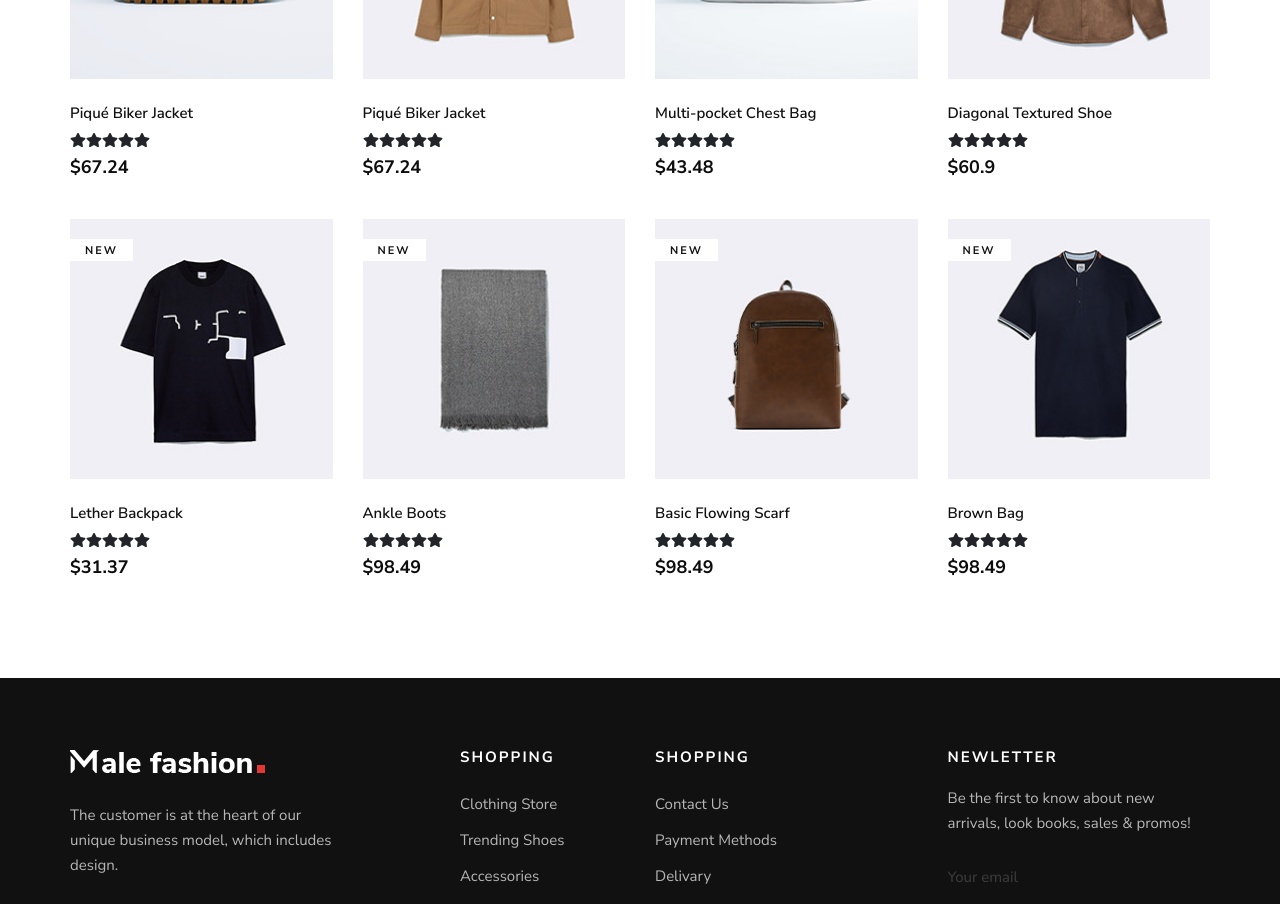
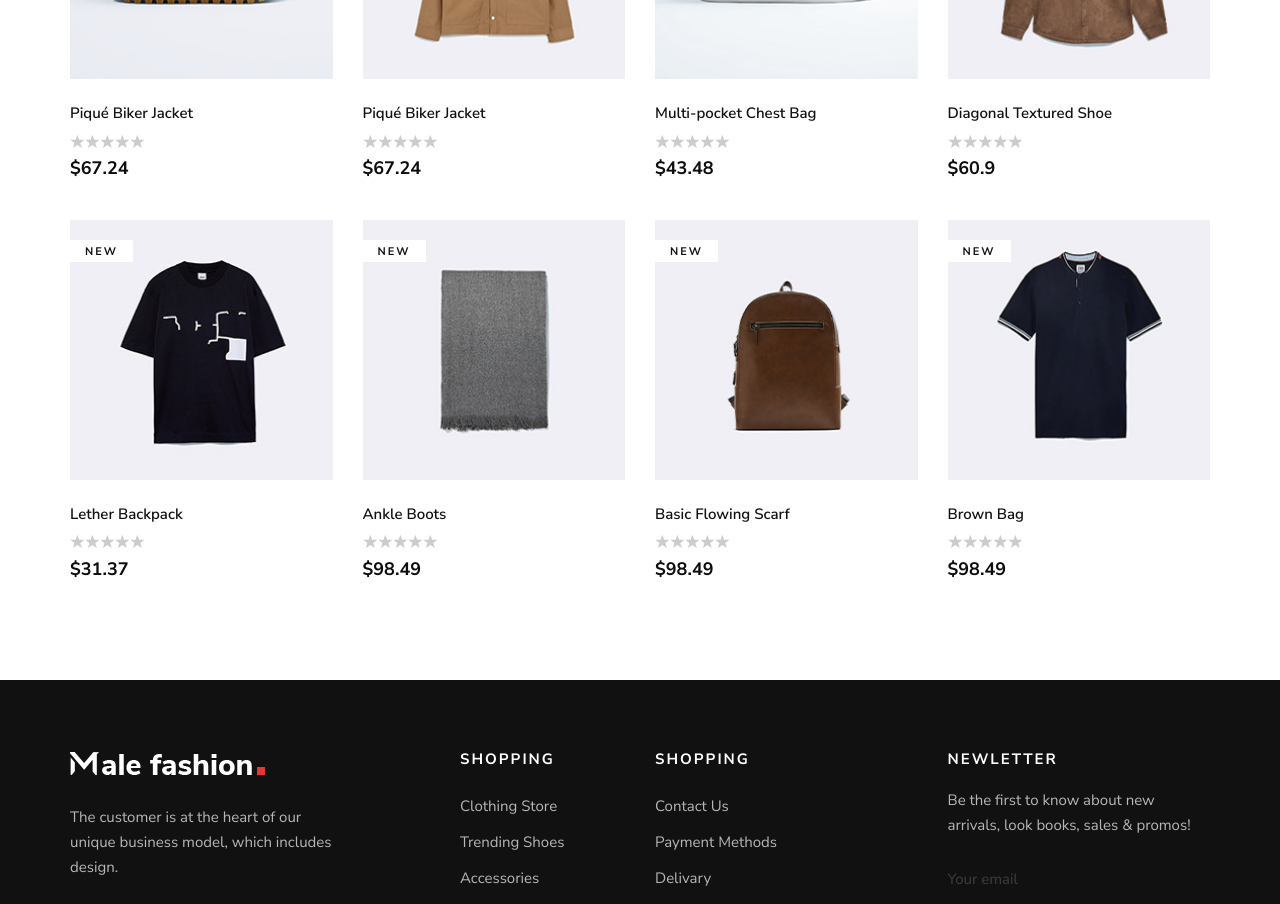
Before and after one commit to Ayomide2604/Shoeporium-Frontend, a React (Vite) app: page / in a window 1280 px wide. Shown: the part 1260-2164 px from the top of the page. Built offline with nearby package versions, Linux system fonts and the light colour scheme.

Commit message:
extracted product rating component to make itmore dynamic with the react-star-ratings component

```diff
--- a/package.json
+++ b/package.json
@@ -15,6 +15,7 @@
     "react": "^19.0.0",
     "react-dom": "^19.0.0",
     "react-router-dom": "^7.5.3",
+    "react-star-ratings": "^2.3.0",
     "swiper": "^11.2.6",
     "title-case": "^4.3.2"
   },
--- a/src/components/Product.jsx
+++ b/src/components/Product.jsx
@@ -1,9 +1,8 @@
-import { FaStar } from "react-icons/fa";
-
 import heartIcon from "../assets/img/icon/heart.png";
 import compareIcon from "../assets/img/icon/compare.png";
 import searchIcon from "../assets/img/icon/search.png";
-const Product = ({ image, title, price }) => {
+import Rating from "./Rating";
+const Product = ({ image, title, price, rating }) => {
 	return (
 		<div className="product__item">
 			<div
@@ -37,11 +36,7 @@ const Product = ({ image, title, price }) => {
 					+ Add To Cart
 				</a>
 				<div className="rating">
-					<FaStar />
-					<FaStar />
-					<FaStar />
-					<FaStar />
-					<FaStar />
+					<Rating rating={rating} />
 				</div>
 				<h5>${price}</h5>
 			</div>
--- /dev/null
+++ b/src/components/Rating.jsx
@@ -0,0 +1,16 @@
+import StarRatings from "react-star-ratings";
+
+const Rating = ({ rating }) => {
+	return (
+		<StarRatings
+			rating={rating}
+			starRatedColor="#F7941D"
+			starEmptyColor="#ccc"
+			numberOfStars={5}
+			starDimension="15px"
+			starSpacing="0px"
+		/>
+	);
+};
+
+export default Rating;
--- a/src/data/productJson.js
+++ b/src/data/productJson.js
@@ -14,6 +14,7 @@ const productJson = [
 		price: 67.24,
 		image: product1,
 		category: "clothes",
+		rating: 4.5,
 	},
 	{
 		id: 2,
@@ -21,6 +22,7 @@ const productJson = [
 		price: 67.24,
 		image: product2,
 		category: "clothes",
+		rating: 3,
 	},
 	{
 		id: 3,
@@ -28,6 +30,7 @@ const productJson = [
 		price: 43.48,
 		image: product3,
 		category: "accessories",
+		rating: 3.5,
 	},
 	{
 		id: 4,
@@ -35,6 +38,7 @@ const productJson = [
 		price: 60.9,
 		image: product4,
 		category: "shoes",
+		rating: 4,
 	},
 	{
 		id: 5,
@@ -42,6 +46,7 @@ const productJson = [
 		price: 31.37,
 		image: product5,
 		category: "accessories",
+		rating: 5,
 	},
 	{
 		id: 6,
@@ -49,6 +54,7 @@ const productJson = [
 		price: 98.49,
 		image: product6,
 		category: "shoes",
+		rating: 3,
 	},
 	{
 		id: 7,
@@ -56,6 +62,7 @@ const productJson = [
 		price: 98.49,
 		image: product7,
 		category: "clothes",
+		rating: 4,
 	},
 	{
 		id: 8,
@@ -63,6 +70,7 @@ const productJson = [
 		price: 98.49,
 		image: product8,
 		category: "accessories",
+		rating: 4.5,
 	},
 ];
 export default productJson;
--- a/src/screens/ProductScreen.jsx
+++ b/src/screens/ProductScreen.jsx
@@ -47,7 +47,7 @@ const ProductScreen = () => {
 									</div>
 									<div className="col-lg-6 col-md-6 col-sm-6">
 										<div className=" shop__product__option__right">
-											<p >Sort by Price:</p>
+											<p>Sort by Price:</p>
 											<select className="btn btn-sm">
 												<option value="">Low To High</option>
 												<option value="">$0 - $55</option>
@@ -64,6 +64,7 @@ const ProductScreen = () => {
 											title={product.title}
 											price={product.price}
 											image={product.image}
+											rating={product.rating}
 										/>
 									</div>
 								))}
```
Also changed, not shown: 1 other file (tests, documents, lock files or other folders).
